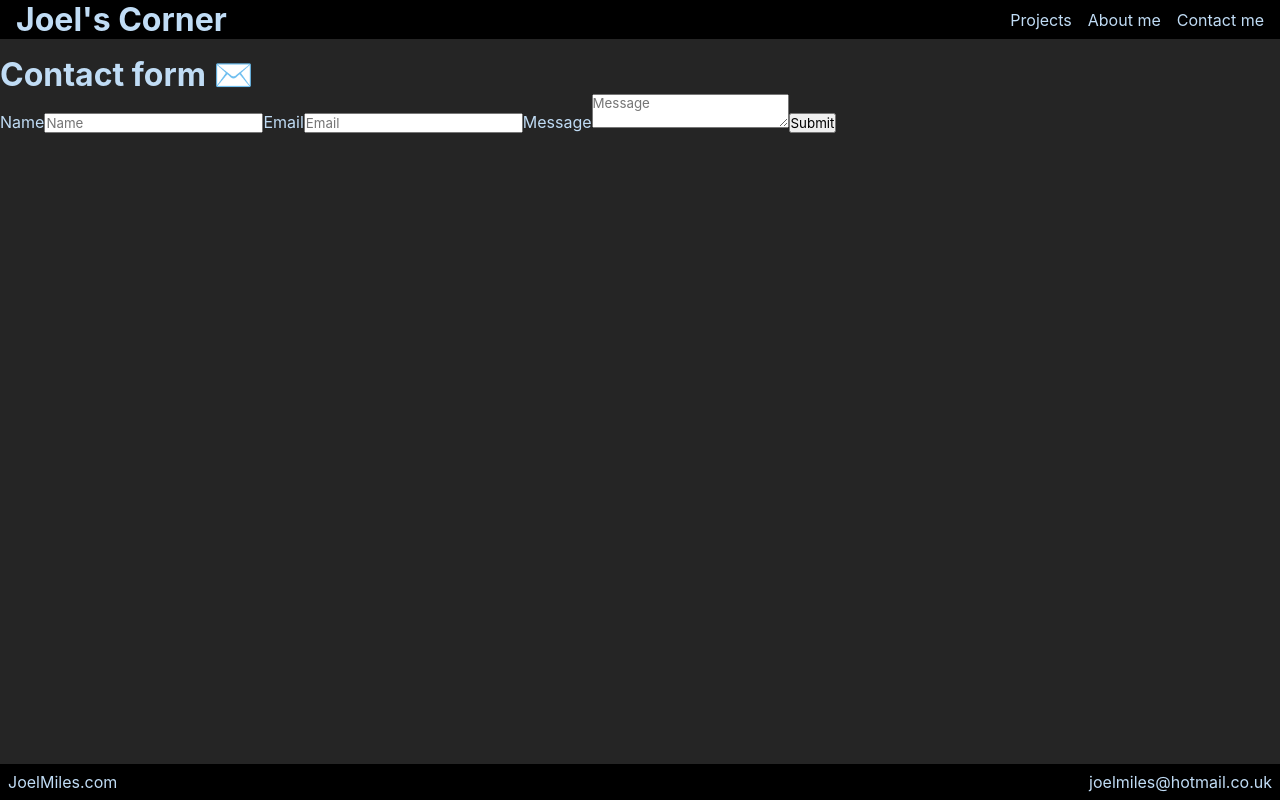
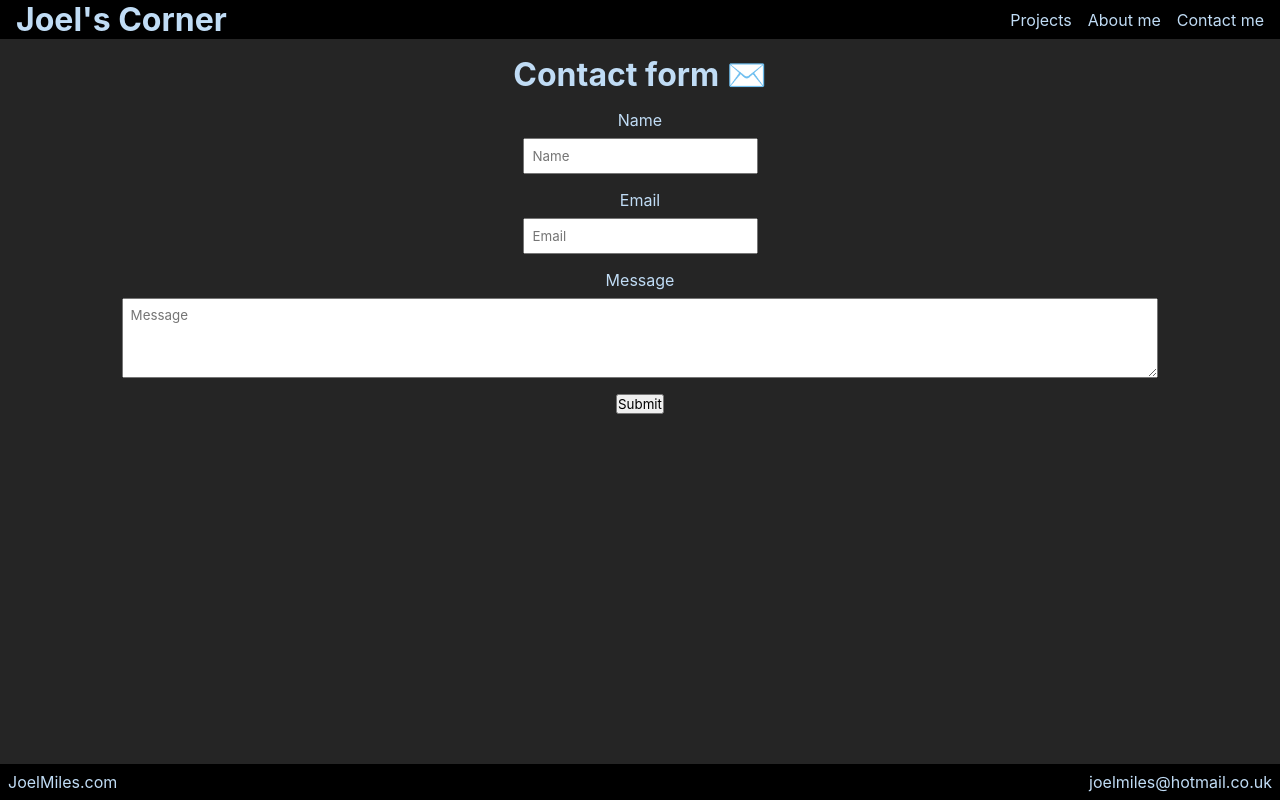
Before and after one commit to Neeblue/joels-corner, a React (Create React App) app: page /contact in a window 1280 px wide. Built offline with nearby package versions, Linux system fonts and the light colour scheme.

Commit message:
Fixed contact me page styling

```diff
--- a/src/pages/Contact.css
+++ b/src/pages/Contact.css
@@ -24,6 +24,7 @@
 
 .contact-form .message {
     min-width: 90%;
+    max-width: 90%;
     height: 5rem;
     margin-bottom: 1rem;
 }
--- a/src/pages/Contact.tsx
+++ b/src/pages/Contact.tsx
@@ -1,7 +1,7 @@
 import React, { useState } from "react";
 import "./Contact.css";
 
-const Contact = () => {
+export default function Contact() {
   const [name, setName] = useState<string>("");
   const [email, setEmail] = useState<string>("");
   const [message, setMessage] = useState<string>("");
@@ -25,33 +25,20 @@ const Contact = () => {
   };
 
   return (
-    <form className="form" onSubmit={handleSubmit}>
-      <h1>Contact form ✉️</h1>
+    <form className="contact-form" onSubmit={handleSubmit}>
+      <h1 className="title">Contact form ✉️</h1>
 
       <label>Name</label>
-      <input
-        placeholder="Name"
-        value={name}
-        onChange={(e) => setName(e.target.value)}
-      />
+      <input className="name" placeholder="Name" value={name} onChange={(e) => setName(e.target.value)} />
 
       <label>Email</label>
-      <input
-        placeholder="Email"
-        value={email}
-        onChange={(e) => setEmail(e.target.value)}
-      />
+      <input className="email" placeholder="Email" value={email} onChange={(e) => setEmail(e.target.value)} />
 
       <label>Message</label>
-      <textarea
-        placeholder="Message"
-        value={message}
-        onChange={(e) => setMessage(e.target.value)}
-      />
+      <textarea className="message" placeholder="Message" value={message} onChange={(e) => setMessage(e.target.value)} />
 
-      <button type="submit">Submit</button>
+      <button type='submit'>Submit</button>
+
     </form>
-  );
+  )
 };
-
-export default Contact;
```
